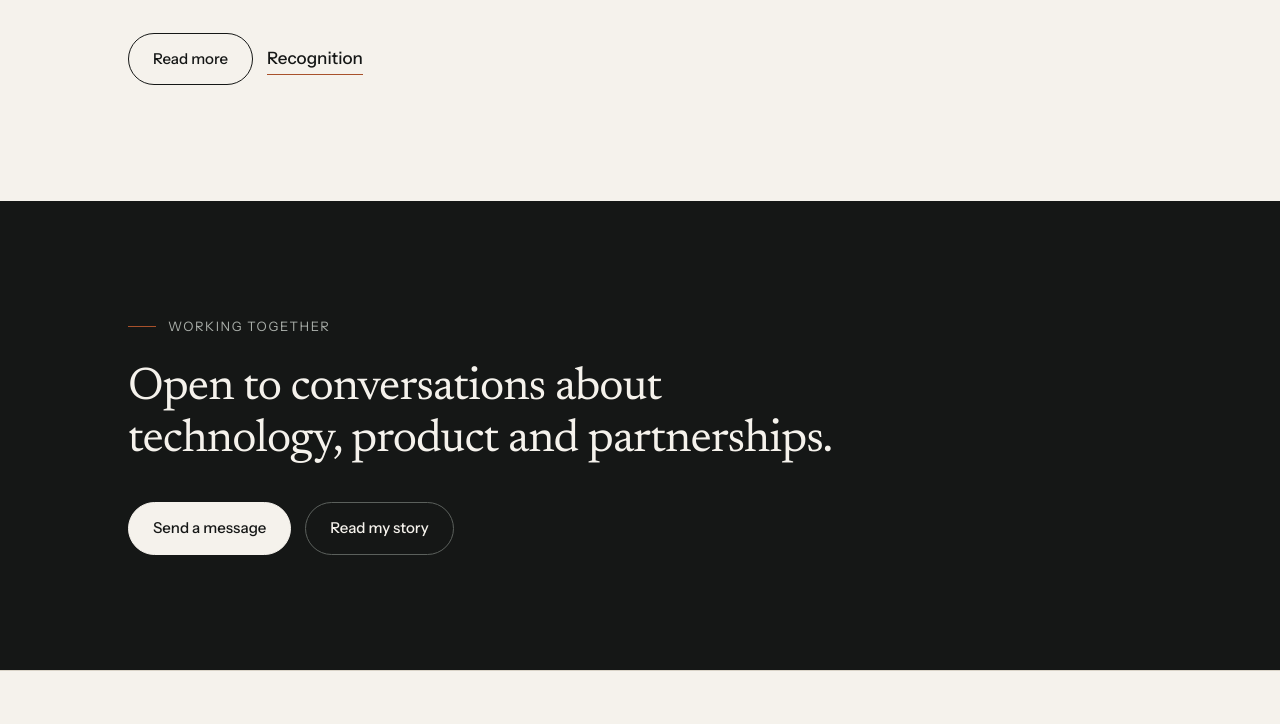
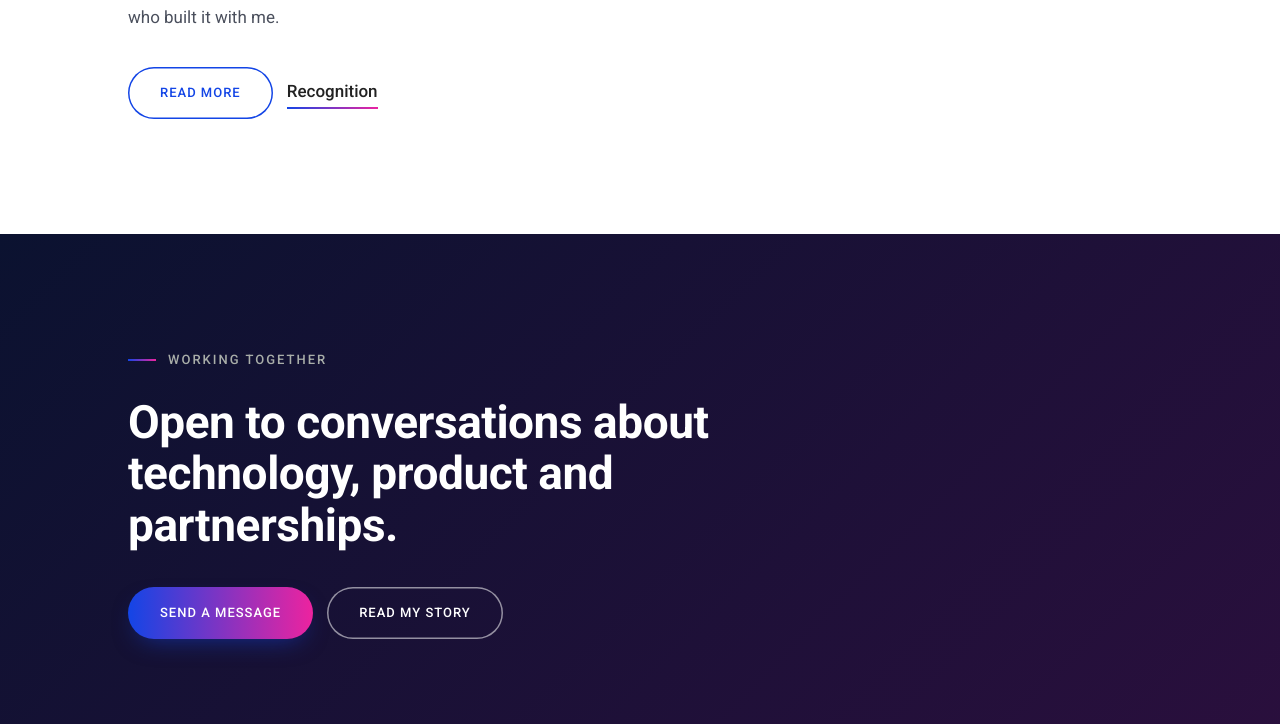
Before and after one commit to rimalbaikuntha/portfolio, a plain HTML site: page index.html in a window 1280 px wide. Shown: the part 2040-2764 px from the top of the page. Drawn offline with Linux system fonts and the light colour scheme.

Commit message:
design changed

```diff
--- a/css/style.css
+++ b/css/style.css
@@ -1,21 +1,22 @@
 /* Baikuntha Rimal — portfolio
-   Editorial, quiet, type-led. One accent colour, hairline rules, no effects. */
+   Breed-inspired: white canvas, Roboto, blue-to-pink gradient accents. */
 
 :root {
-  --paper: #f5f2ec;
-  --paper-2: #ece7de;
-  --ink: #151716;
-  --ink-2: #3b403d;
-  --muted: #6b706c;
-  --line: #d9d3c7;
-  --accent: #1c4a3e;
-  --accent-ink: #f5f2ec;
-  --clay: #a8512b;
+  --paper: #ffffff;
+  --paper-2: #f8faff;
+  --ink: #222222;
+  --ink-2: #4a4f5c;
+  --muted: #777e8c;
+  --line: #e6eaf5;
+  --accent: #1345e6;
+  --accent-ink: #ffffff;
+  --clay: #ed239f;
 
-  --serif: "Newsreader", Georgia, "Times New Roman", serif;
-  --sans: "Instrument Sans", system-ui, -apple-system, "Segoe UI", sans-serif;
+  --serif: "Roboto", system-ui, -apple-system, "Segoe UI", sans-serif;
+  --sans: "Roboto", system-ui, -apple-system, "Segoe UI", sans-serif;
 
   --wrap: 1120px;
+  --grad: linear-gradient(90deg, #1345e6, #ed239f);
   --gutter: clamp(20px, 5vw, 48px);
 }
 
@@ -43,7 +44,7 @@ body::before {
 body::after {
   background:
     radial-gradient(38vmax 38vmax at 12% 18%, color-mix(in srgb, var(--clay) 14%, transparent), transparent 70%),
-    radial-gradient(42vmax 42vmax at 88% 30%, color-mix(in srgb, #3b7ea1 12%, transparent), transparent 70%),
+    radial-gradient(42vmax 42vmax at 88% 30%, color-mix(in srgb, #1b9de2 12%, transparent), transparent 70%),
     radial-gradient(45vmax 45vmax at 60% 90%, color-mix(in srgb, var(--accent) 14%, transparent), transparent 70%);
   animation: bg-float 26s ease-in-out infinite alternate, bg-pulse 14s ease-in-out infinite reverse;
 }
@@ -276,3 +277,39 @@ input:focus, textarea:focus { outline: none; border-color: var(--clay); box-shad
   .figure, .figure + .figure { padding: 20px 0; border-left: 0; border-bottom: 1px solid var(--line); }
   .facts div { grid-template-columns: 1fr; gap: 2px; }
 }
+
+/* ---------- Breed-inspired theme layer ---------- */
+h1, h2, h3 { font-weight: 700; letter-spacing: -0.01em; }
+h1 { text-transform: uppercase; letter-spacing: .01em; }
+h1 em, h2 em { font-style: normal; background: var(--grad); -webkit-background-clip: text; background-clip: text; -webkit-text-fill-color: transparent; }
+.eyebrow { letter-spacing: 2px; font-weight: 500; }
+.eyebrow::before { height: 2px; background: var(--grad); }
+.site-header { background: color-mix(in srgb, #fff 88%, transparent); border-bottom-color: transparent; box-shadow: 0 1px 0 var(--line); }
+.brand { font-weight: 700; text-transform: uppercase; letter-spacing: 1px; font-size: 19px; }
+.nav a { font-weight: 500; text-transform: uppercase; font-size: 13px; letter-spacing: 1px; }
+.nav a:hover { border-color: #1345e6; }
+.nav a[aria-current="page"] { border-color: #ed239f; }
+.nav .nav-cta { border: 0; color: #fff; background: var(--grad); }
+.nav .nav-cta:hover, .nav .nav-cta[aria-current="page"] { background: var(--grad); color: #fff; opacity: .9; }
+.btn { border: 0; background: var(--grad); color: #fff; text-transform: uppercase; letter-spacing: 1px; font-size: 13px; font-weight: 500; padding: 15px 32px; box-shadow: 0 10px 24px -10px rgba(19,69,230,.55); transition: transform .2s, box-shadow .2s; }
+.btn:hover { background: var(--grad); border: 0; transform: translateY(-2px); box-shadow: 0 14px 28px -10px rgba(237,35,159,.55); }
+.btn.ghost { background: #fff; color: #1345e6; box-shadow: inset 0 0 0 1.5px #1345e6; }
+.btn.ghost:hover { background: var(--grad); color: #fff; box-shadow: 0 14px 28px -10px rgba(237,35,159,.55); }
+.link-arrow { border-image: var(--grad) 1; border-bottom-width: 2px; border-bottom-style: solid; }
+.figures, .rows, .cols-3, .awards, .facts, .principles { border-top: 2px solid; border-image: var(--grad) 1; }
+.figure strong { background: var(--grad); -webkit-background-clip: text; background-clip: text; -webkit-text-fill-color: transparent; font-weight: 700; width: fit-content; }
+.col, .row { transition: background .3s; }
+.cols-3 .col { background: #f8faff; margin: 0; padding: 36px 30px; border-left: 0; }
+.cols-3 .col + .col { border-left: 0; padding-left: 30px; }
+.cols-3 { gap: 20px; border-top: 0; border-image: none; }
+.cols-3 .col:hover { box-shadow: 0 20px 40px -20px rgba(19,69,230,.25); background: #fff; }
+.chips li { border-color: #dfe5fb; background: #f8faff; }
+.tinted .chips li { background: #fff; }
+.feature .tag, .principles li::before { background: var(--grad); -webkit-background-clip: text; background-clip: text; -webkit-text-fill-color: transparent; font-weight: 700; width: fit-content; }
+.portrait { border: 0; box-shadow: 0 30px 60px -30px rgba(19,69,230,.35); }
+.dark { background: linear-gradient(135deg, #0b1230, #2a0f3d); }
+.dark .btn { background: var(--grad); color: #fff; }
+.dark .btn.ghost { background: transparent; color: #fff; box-shadow: inset 0 0 0 1.5px #ffffff88; }
+.prose p:first-of-type { font-family: var(--sans); }
+input:focus, textarea:focus { border-color: #1345e6; box-shadow: 0 1px 0 #1345e6; }
+:focus-visible { outline-color: #1345e6; }
--- a/index.html
+++ b/index.html
@@ -13,7 +13,7 @@
 <link rel="icon" href="assets/favicon.svg" type="image/svg+xml">
 <link rel="preconnect" href="https://fonts.googleapis.com">
 <link rel="preconnect" href="https://fonts.gstatic.com" crossorigin>
-<link href="https://fonts.googleapis.com/css2?family=Instrument+Sans:wght@400;500;600&family=Newsreader:ital,opsz,wght@0,6..72,400;0,6..72,500;1,6..72,400&display=swap" rel="stylesheet">
+<link href="https://fonts.googleapis.com/css2?family=Roboto:wght@300;400;500;700&display=swap" rel="stylesheet">
 <link rel="stylesheet" href="css/style.css">
 </head>
 <body>
```
Also changed, not shown: about.html (+1 -1 lines), contact.html (+1 -1 lines), experience.html (+1 -1 lines), recognition.html (+1 -1 lines), work.html (+1 -1 lines).
